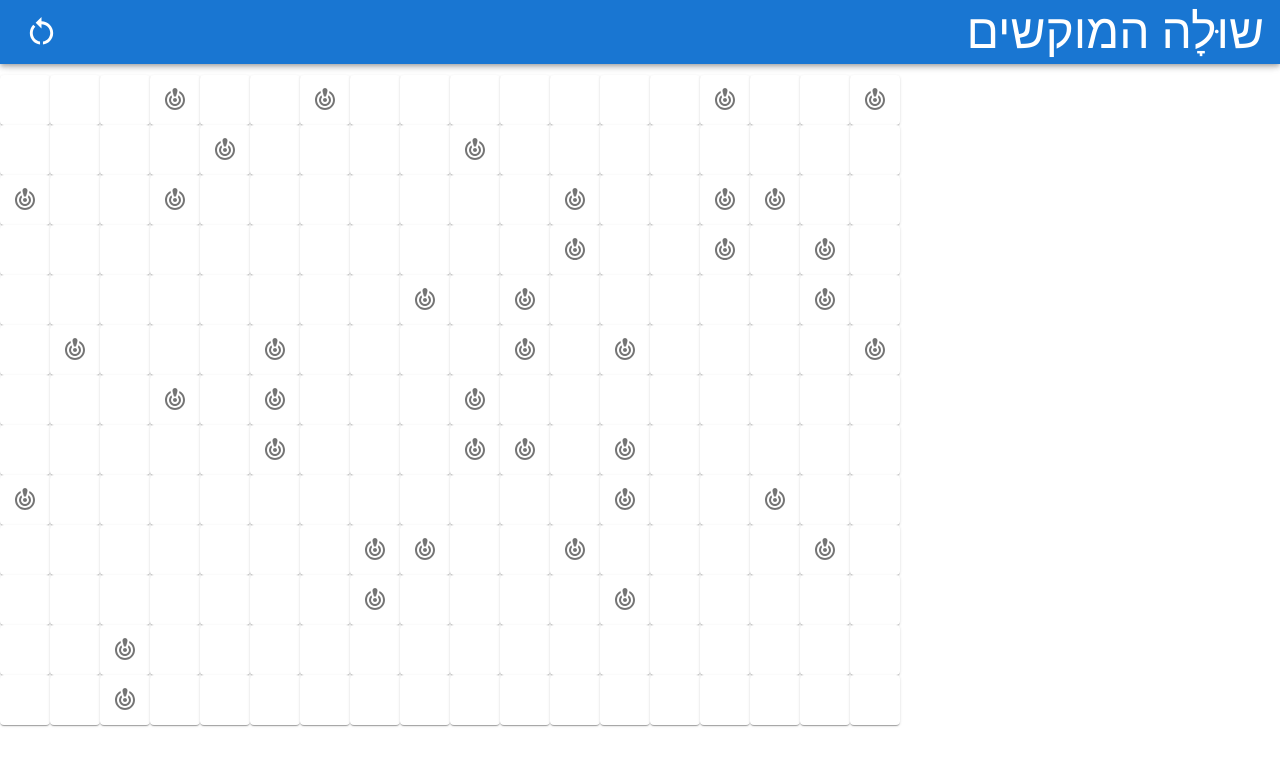
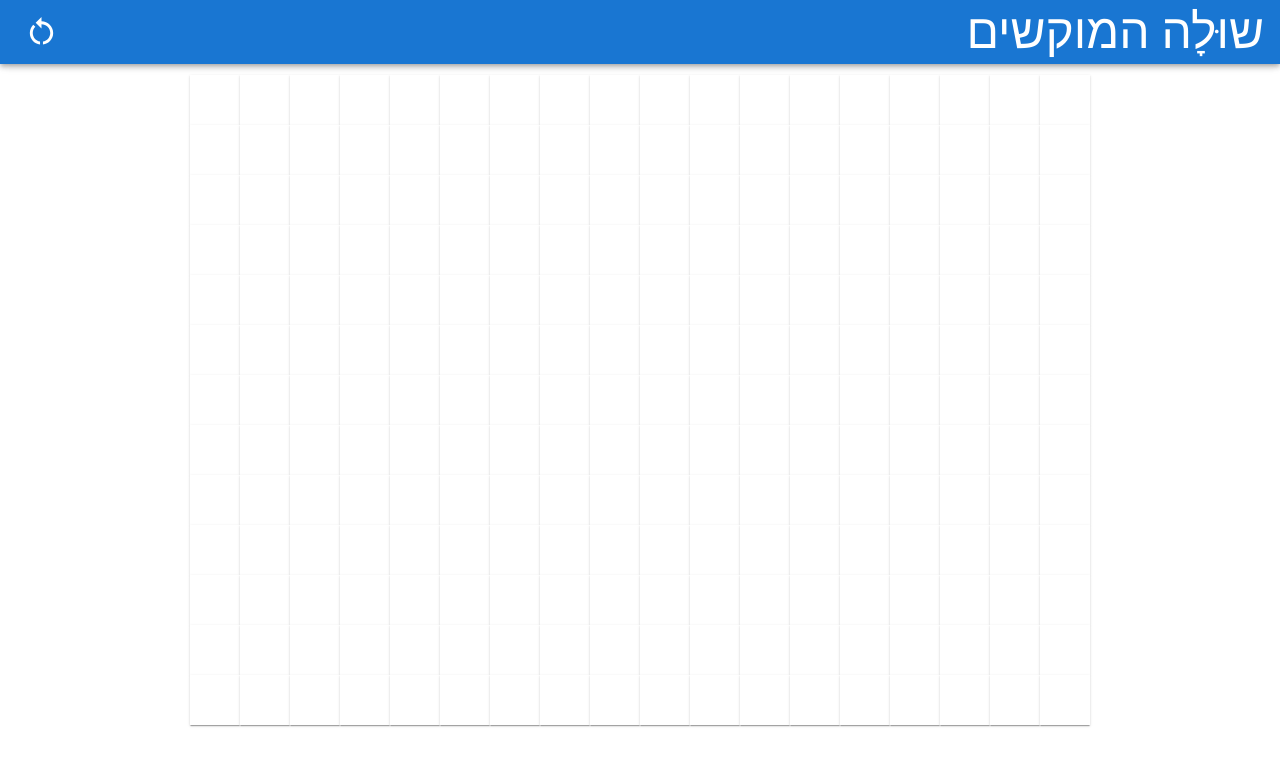
Before and after one commit to Shalom-Borohov/minesweeper, a React (Vite) app: page / in a window 1280 px wide. Shown: the top 766 px of the page. Built offline with nearby package versions, Linux system fonts and the light colour scheme.

Commit message:
feat(game): add numbers and add css

```diff
--- a/package.json
+++ b/package.json
@@ -18,7 +18,8 @@
 		"eslint-plugin-lodash-fp": "^2.2.0-a1",
 		"lodash": "^4.17.21",
 		"react": "^18.2.0",
-		"react-dom": "^18.2.0"
+		"react-dom": "^18.2.0",
+		"uuid": "^9.0.1"
 	},
 	"devDependencies": {
 		"@types/react": "^18.2.15",
--- a/src/App.tsx
+++ b/src/App.tsx
@@ -1,15 +1,12 @@
 import { FC } from 'react';
 import { Navbar } from './Navbar';
 import { GameBoard } from './GameBoard';
-import { Box } from '@mui/material';
 
 export const App: FC = () => {
 	return (
 		<>
 			<Navbar />
-			<Box>
-				<GameBoard />
-			</Box>
+			<GameBoard />
 		</>
 	);
 };
--- a/src/GameBoard/BoardCell/Cell.tsx
+++ b/src/GameBoard/BoardCell/Cell.tsx
@@ -1,18 +1,56 @@
-import { FC } from 'react';
+import { FC, useState } from 'react';
 import { BoardCellProps } from './types';
-import { Card, Grid, IconButton } from '@mui/material';
+import { Box, Card, CardActionArea, Grid, Typography } from '@mui/material';
 import { BOMB } from '../constants';
 import CrisisAlertIcon from '@mui/icons-material/CrisisAlert';
+import TourIcon from '@mui/icons-material/Tour';
+import { inheritSizeStyle } from './styles';
+import { CELL_HEIGHT, CELL_VALUE_COLORS, CELL_WIDTH } from './constants';
+import { F, T, over, pipe } from 'lodash/fp';
 
 export const BoardCell: FC<BoardCellProps> = ({ cellValue }) => {
+	const [isRevealed, setIsRevealed] = useState<boolean>(false);
+	const [isFlagged, setIsFlagged] = useState<boolean>(false);
+
+	const preventDefault = (event: MouseEvent): void => event.preventDefault();
+	const toggleFlagged = (): void => setIsFlagged((isFlagged) => !isFlagged);
+
 	return (
-		<Grid item width={50} height={50}>
-			<Card sx={{ width: 'inherit', height: 'inherit' }}>
-				{cellValue === BOMB && (
-					<IconButton sx={{ width: 'inherit', height: 'inherit' }}>
-						<CrisisAlertIcon />
-					</IconButton>
-				)}
+		<Grid item width={CELL_WIDTH} height={CELL_HEIGHT}>
+			<Card
+				sx={{
+					...inheritSizeStyle,
+					backgroundColor: isRevealed ? 'lightgray' : 'white',
+					borderRadius: 0,
+				}}>
+				<CardActionArea
+					sx={{ ...inheritSizeStyle, ':hover': { backgroundColor: '#b5ef77' } }}
+					onClick={over([pipe(T, setIsRevealed), pipe(F, setIsFlagged)])}
+					disabled={isRevealed}
+					onContextMenu={over([preventDefault, toggleFlagged])}>
+					<Box
+						width='inherit'
+						height='inherit'
+						display='flex'
+						alignItems='center'
+						justifyContent='center'>
+						{isFlagged ? (
+							<TourIcon htmlColor='red' />
+						) : (
+							isRevealed &&
+							(cellValue === BOMB ? (
+								<CrisisAlertIcon htmlColor='red' />
+							) : (
+								<Typography
+									fontWeight='bold'
+									fontSize='x-large'
+									color={CELL_VALUE_COLORS[cellValue]}>
+									{cellValue === 0 ? '' : cellValue}
+								</Typography>
+							))
+						)}
+					</Box>
+				</CardActionArea>
 			</Card>
 		</Grid>
 	);
--- /dev/null
+++ b/src/GameBoard/BoardCell/constants.ts
@@ -0,0 +1,16 @@
+// eslint-disable-next-line lodash-fp/use-fp
+import { NumericDictionary } from 'lodash';
+
+export const CELL_WIDTH = 50;
+export const CELL_HEIGHT = 50;
+export const CELL_VALUE_COLORS: NumericDictionary<string> = {
+	0: 'black',
+	1: 'blue',
+	2: 'green',
+	3: 'red',
+	4: 'violet',
+	5: 'pink',
+	6: 'orange',
+	7: 'yellow',
+	8: 'cyan',
+};
--- /dev/null
+++ b/src/GameBoard/BoardCell/styles.ts
@@ -0,0 +1,3 @@
+import { SxProps, Theme } from '@mui/material';
+
+export const inheritSizeStyle: SxProps<Theme> = { width: 'inherit', height: 'inherit' };
--- a/src/GameBoard/GameBoard.tsx
+++ b/src/GameBoard/GameBoard.tsx
@@ -7,9 +7,5 @@ import { renderBoardRow } from './functions';
 export const GameBoard: FC = () => {
 	const [gameBoard] = useState<number[][]>(initializeGameBoard);
 
-	return (
-		<Grid container direction='column'>
-			{map(renderBoardRow, gameBoard)}
-		</Grid>
-	);
+	return <Grid container>{map(renderBoardRow, gameBoard)}</Grid>;
 };
--- a/src/GameBoard/functions.tsx
+++ b/src/GameBoard/functions.tsx
@@ -16,6 +16,7 @@ import { ReactElement } from 'react';
 import { Grid, GridTypeMap } from '@mui/material';
 import { OverridableComponent } from '@mui/material/OverridableComponent';
 import { BoardCell, BoardCellProps } from './BoardCell';
+import { v4 as uuidv4 } from 'uuid';
 
 // eslint-disable-next-line lodash-fp/use-fp
 import { CurriedFunction1 } from 'lodash';
@@ -100,11 +101,11 @@ const incrementCellsAroundBomb =
 export const renderBoardRow = (
 	rowValues: number[]
 ): ReactElement<OverridableComponent<GridTypeMap>> => (
-	<Grid container item direction='row'>
+	<Grid container item direction='row' key={uuidv4()} justifyContent='center' alignItems='center'>
 		{map(renderBoardCell, rowValues)}
 	</Grid>
 );
 
 const renderBoardCell = (cellValue: number): ReactElement<BoardCellProps> => (
-	<BoardCell {...{ cellValue }} />
+	<BoardCell {...{ cellValue }} key={uuidv4()} />
 );
--- a/src/index.css
+++ b/src/index.css
@@ -6,6 +6,8 @@
 	color-scheme: light dark;
 	color: rgba(255, 255, 255, 0.87);
 	background-color: #242424;
+	width: inherit;
+	height: inherit;
 
 	font-synthesis: none;
 	text-rendering: optimizeLegibility;
@@ -27,7 +29,7 @@ body {
 	margin: 0;
 	display: flex;
 	place-items: center;
-  min-width: 320px;
+	min-width: 80vw;
 	min-height: 100vh;
 }
 
```
Also changed, not shown: 1 other file (tests, documents, lock files or other folders). Lines whose indentation alone changed are shown as unchanged.
